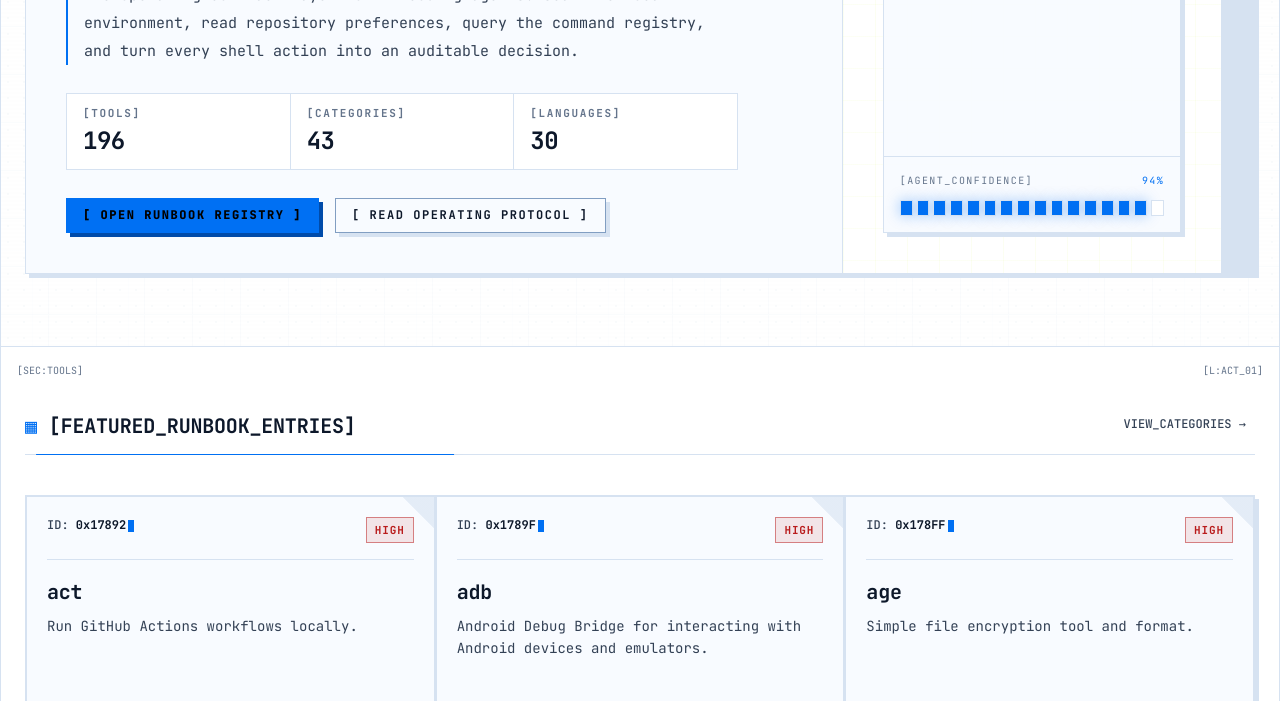
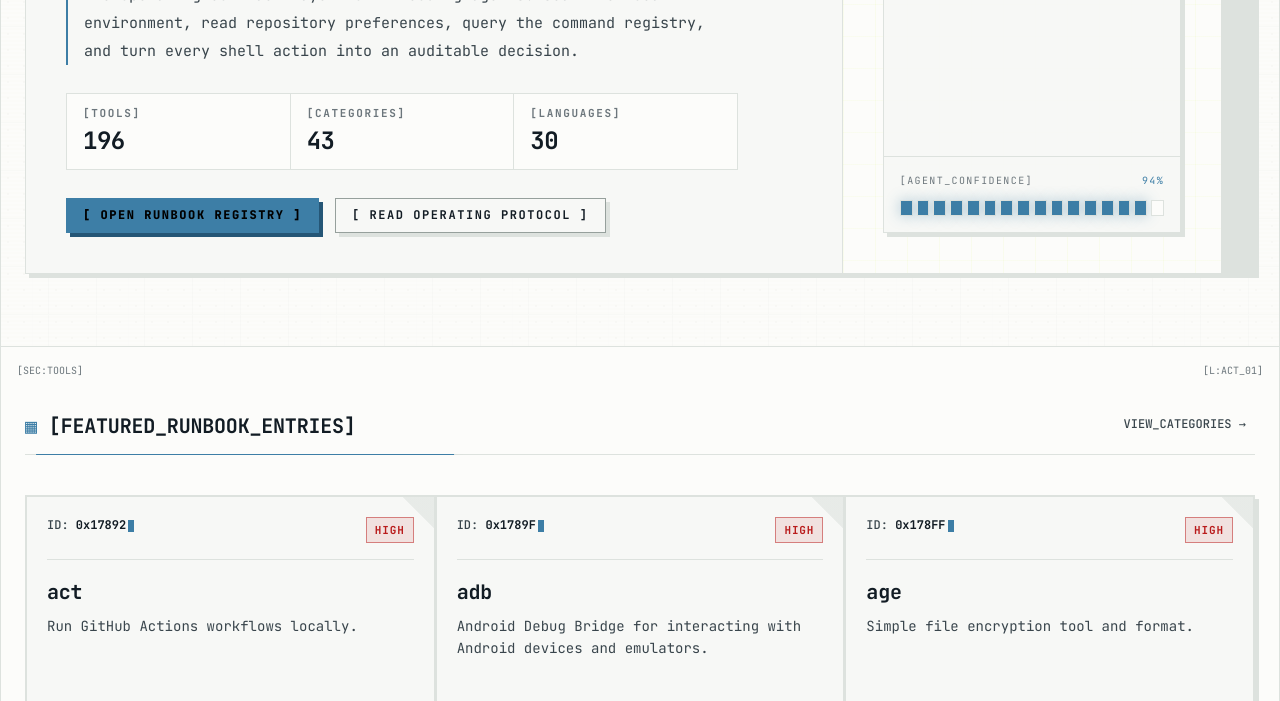
Before and after one commit to TerminallyLazy/awesome-agent-cli-ariestar, an Astro site: page / in a window 1280 px wide. Shown: the part 454-1155 px from the top of the page. Built offline with nearby package versions, Linux system fonts and the light colour scheme; Astro itself is replaced by a stand-in of ours.

Commit message:
Fix primary button hover and soften light theme blue

```diff
--- a/src/styles/global.css
+++ b/src/styles/global.css
@@ -37,24 +37,24 @@
   }
 
   html[data-theme='light'] {
-    --color-background: 255 255 255;
-    --color-surface-dim: 248 251 255;
-    --color-surface-low: 239 247 255;
-    --color-surface-mid: 225 238 252;
-    --color-surface-high: 207 225 245;
-    --color-surface-bright: 190 213 238;
-    --color-primary: 13 24 42;
-    --color-acid: 0 112 243;
-    --color-acid-dim: 56 149 255;
-    --color-acid-dark: 0 75 170;
-    --color-secondary: 30 41 59;
-    --color-muted: 100 116 139;
-    --color-muted-variant: 51 65 85;
-    --color-outline: 129 158 194;
-    --color-outline-variant: 214 226 241;
+    --color-background: 252 252 250;
+    --color-surface-dim: 247 248 246;
+    --color-surface-low: 241 243 240;
+    --color-surface-mid: 230 234 231;
+    --color-surface-high: 216 224 222;
+    --color-surface-bright: 202 215 214;
+    --color-primary: 18 28 36;
+    --color-acid: 61 126 166;
+    --color-acid-dim: 94 151 184;
+    --color-acid-dark: 37 86 118;
+    --color-secondary: 42 51 58;
+    --color-muted: 108 118 124;
+    --color-muted-variant: 57 69 76;
+    --color-outline: 150 160 156;
+    --color-outline-variant: 221 226 222;
     --color-danger: 185 28 28;
     --color-warning: 180 83 9;
-    --color-info: 3 105 161;
+    --color-info: 45 101 136;
     color-scheme: light;
   }
 
@@ -144,8 +144,7 @@
   }
 
   .btn-primary:hover {
-    @apply bg-primary;
-    animation: flicker 0.12s steps(2, end) infinite;
+    @apply bg-primary text-background;
   }
 
   .btn-secondary {
@@ -335,11 +334,6 @@
   50% { opacity: 0; }
 }
 
-@keyframes flicker {
-  0%, 100% { opacity: 1; }
-  50% { opacity: 0.78; }
-}
-
 @keyframes progress {
   0% { transform: translateX(-75%); }
   100% { transform: translateX(260%); }
```
